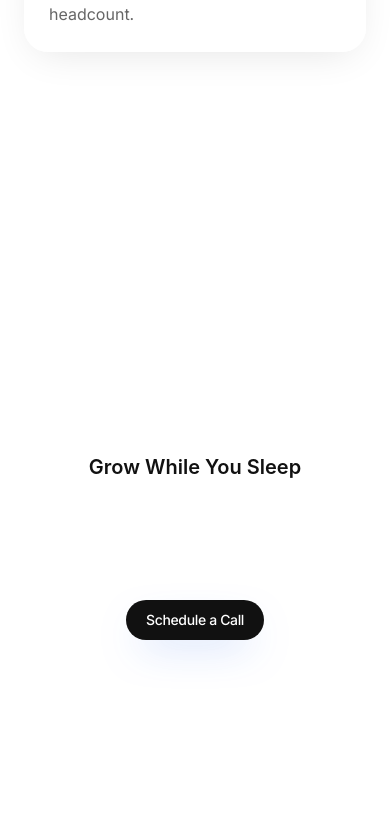
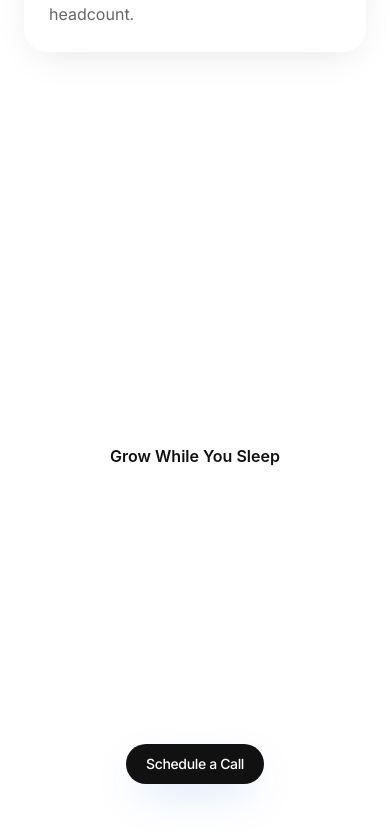
Before and after one commit to vaijanath-chougule/motionofai, a React (Vite) app: page /voice-agents in a window 390 px wide. Shown: the part 4806-5644 px from the top of the page. Built offline with nearby package versions, Linux system fonts and the light colour scheme; a web font is replaced by a local one.

Commit message:
mobile aimation

```diff
--- a/src/pages/VoiceAgentPage.jsx
+++ b/src/pages/VoiceAgentPage.jsx
@@ -338,14 +338,13 @@ export default function VoiceAgentPage() {
           <section id="book" ref={finale} data-va-panel className="relative min-h-[100svh]">
             <div className="flex h-[100svh] items-center">
               <div className="shell w-full">
-                <div className="flex h-full min-h-[28svh] flex-col items-center justify-between pt-[2svh] pb-8 text-center sm:py-16 md:min-h-0 md:flex-row md:justify-between md:py-0 md:text-left">
+                <div className="flex h-full min-h-[62svh] flex-col items-center justify-between pt-[18svh] pb-8 text-center sm:min-h-0 sm:pt-[2svh] sm:py-16 md:flex-row md:justify-between md:py-0 md:text-left">
                   {/* Phone-first: the copy sits above the rising phone on
-                      mobile. `pt-[5svh]` is the vertical knob — DECREASE to
-                      move "Grow While You Sleep" higher, INCREASE to drop it
-                      closer to the phone. Shrinks/narrows so it never overlaps
-                      the phone. Full size + layout return at sm/md. */}
+                      mobile. The heading is small and sits just above the
+                      sphere; the button drops beneath the phone (below the
+                      "MotionOfAI" label). Full size + layout return at sm/md. */}
                   <div data-reveal className="max-w-[15rem] opacity-0 sm:max-w-xs">
-                    <h2 className="text-xl font-semibold text-ink sm:text-2xl md:text-display-sm">
+                    <h2 className="text-base font-semibold text-ink sm:text-2xl md:text-display-sm">
                       Grow While You Sleep
                     </h2>
                   </div>
@@ -362,7 +361,7 @@ export default function VoiceAgentPage() {
                       variant="primary"
                       size="compact"
                       strength={0.5}
-                      className="w-auto"
+                      className="w-auto scale-90 sm:scale-100"
                     >
                       Schedule a Call
                     </MagneticButton>
```
